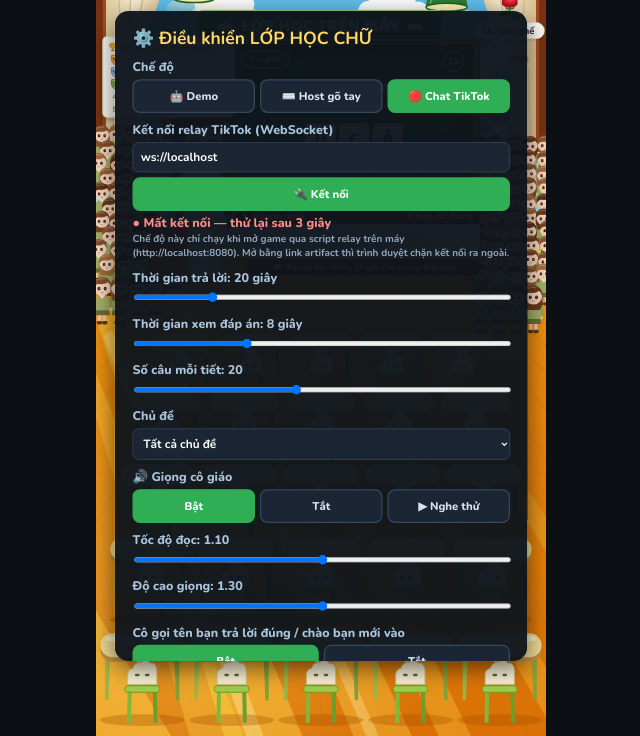
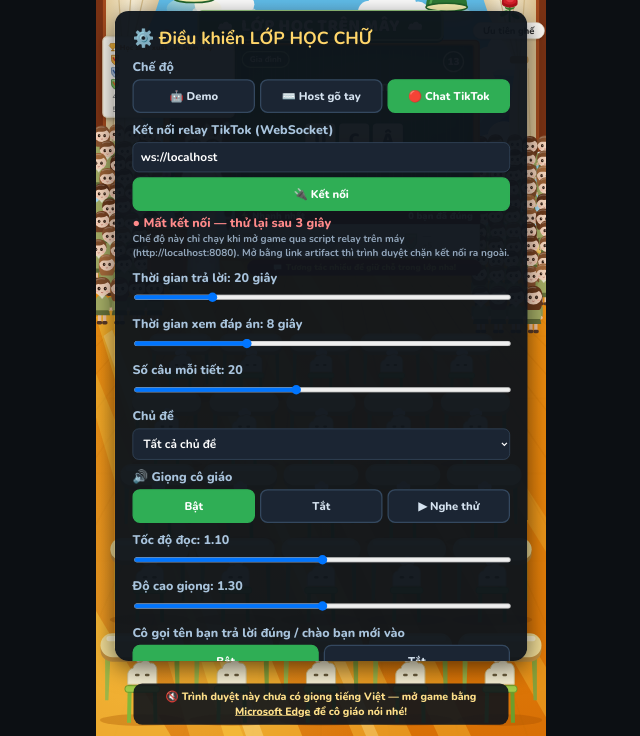
Before and after one commit to hungg7663-hue/lop-hoc-chu, a plain HTML site: page index.html in a window 1280 px wide. Both pictures are taken after a click on the icon 461 px from the left and 25 px from the top of the page. Shown: the part 64-800 px from the top of the page, without its empty margins (319-959 px from the left). Drawn offline with Linux system fonts and the light colour scheme.

Commit message:
Add files via upload

```diff
--- a/index.html
+++ b/index.html
@@ -489,6 +489,7 @@ svg{display:block;overflow:visible;}
  <div class="btns"><button id="bRestart">🔄 Tiết mới</button><button id="bNext">⏭ Câu tiếp</button><button id="bClose" class="pri">✔ Đóng</button></div>
  <p class="note">Phím tắt: <b>S</b> mở/đóng bảng này · <b>N</b> chốt đáp án / sang câu · <b>H</b> ô gõ tay (chế độ Host).<br>Khi live: mở toàn màn hình (F11), trong TikTok LIVE Studio/OBS chọn "Chụp cửa sổ" và bật âm thanh để khán giả nghe cô giáo.</p>
 </div>
+<div id="voiceHint" class="abs" style="left:60px;top:1196px;width:600px;padding:10px 14px;box-sizing:border-box;border-radius:14px;background:rgba(15,20,28,.9);color:#ffe08a;font-weight:800;font-size:17px;text-align:center;display:none;z-index:45">🔇 Trình duyệt này chưa có giọng tiếng Việt — mở game bằng <u>Microsoft Edge</u> để cô giáo nói nhé!</div>
 <div id="hostDock" class="abs">
  <input id="hName" placeholder="Tên khán giả"><input id="hText" placeholder="Bình luận / đáp án">
  <button id="hSend" style="background:#ffd34d">Gửi</button><button id="hGift" style="background:#ee2c97;color:#fff">🌹</button>
@@ -826,24 +827,26 @@ function revealBoard(){document.querySelectorAll('#tiles .tile').forEach(t=>t.cl
 const T=$('#teacher');function pose(p){T.classList.toggle('happy',p==='happy');}
 let talkI=null;function talk(on){clearInterval(talkI);T.classList.remove('mo');if(on)talkI=setInterval(()=>T.classList.toggle('mo'),150);}
 let voices=[];
+let hasVi=false;
 function loadVoices(){if(!('speechSynthesis' in window)){$('#voiceNote').textContent='Trình duyệt không hỗ trợ giọng đọc.';return;}
- voices=speechSynthesis.getVoices();const vi=voices.filter(v=>/^vi/i.test(v.lang)||/viet/i.test(v.name));const list=vi.length?vi:voices;
- $('#selVoice').innerHTML=list.map(v=>`<option value="${esc(v.name)}">${esc(v.name)} (${v.lang})</option>`).join('');
- if(CFG.voiceName&&list.some(v=>v.name===CFG.voiceName))$('#selVoice').value=CFG.voiceName;
- else if(vi.length){const g=vi.find(v=>/hoaimy|hoài my/i.test(v.name))||vi.find(v=>/google/i.test(v.name))||vi.find(v=>/linh|mai|female|nữ/i.test(v.name))||vi[0];$('#selVoice').value=g.name;}
- const male=vi.length&&vi.every(v=>/\bAn\b|nam|male/i.test(v.name)&&!/female/i.test(v.name));
- $('#voiceNote').textContent=vi.length?(male?'⚠️ Máy chỉ có giọng nam (Microsoft An). Muốn giọng nữ như video: mở game bằng Chrome (giọng Google) hoặc Edge (giọng HoaiMy).':'✓ Đã có giọng tiếng Việt.'):'⚠️ Máy chưa có giọng tiếng Việt. Dùng Chrome (có sẵn giọng Google tiếng Việt) hoặc cài gói giọng vi-VN cho hệ điều hành.';}
+ voices=speechSynthesis.getVoices();const vi=voices.filter(v=>/^vi/i.test(v.lang)||/viet|việt/i.test(v.name));hasVi=vi.length>0;
+ vi.sort((a,b)=>score(b)-score(a));function score(v){return /hoaimy|hoài my/i.test(v.name)?9:/natural|online/i.test(v.name)&&!/namminh/i.test(v.name)?6:/google/i.test(v.name)?5:/\bAn\b|namminh/i.test(v.name)?1:3;}
+ $('#selVoice').innerHTML=vi.length?vi.map(v=>`<option value="${esc(v.name)}">${esc(v.name)}</option>`).join(''):'<option value="">(Không có giọng tiếng Việt)</option>';
+ if(CFG.voiceName&&vi.some(v=>v.name===CFG.voiceName))$('#selVoice').value=CFG.voiceName;else if(vi.length)$('#selVoice').value=vi[0].name;
+ const onlyMale=vi.length&&vi.every(v=>/\bAn\b|namminh/i.test(v.name));
+ $('#voiceNote').textContent=!vi.length?'⚠️ Trình duyệt này không có giọng tiếng Việt (Chrome và OBS không có). Mở game bằng Microsoft Edge để cô giáo nói bằng giọng nữ HoaiMy như video.'
+  :onlyMale?'⚠️ Chỉ có giọng nam. Mở game bằng Microsoft Edge để có giọng nữ HoaiMy như video.':'✓ Đang dùng giọng tiếng Việt: '+vi[0].name;}
 if('speechSynthesis' in window){loadVoices();speechSynthesis.onvoiceschanged=loadVoices;}
 const SPQ=[];let spBusy=false,spSince=0,lastGreet=0;
 const speakName=n=>String(n).replace(/[^\p{L}\p{N} .]/gu,' ').replace(/\s+/g,' ').trim()||'bạn';
-function say(text,o={}){if(!CFG.voice||!('speechSynthesis' in window))return;const prio=o.prio??1;
+function say(text,o={}){if(!CFG.voice||!('speechSynthesis' in window)||!hasVi)return;const prio=o.prio??1;
  if(o.interrupt){try{speechSynthesis.cancel();}catch(e){}SPQ.length=0;spBusy=false;}
  if(spBusy&&performance.now()-spSince>9000){spBusy=false;}
  if(prio<2&&(SPQ.length>=2||(prio<1&&(spBusy||SPQ.length))))return;
  SPQ.push(text);pumpSpeech();}
 function pumpSpeech(){if(spBusy||!SPQ.length)return;const text=SPQ.shift();spBusy=true;spSince=performance.now();
- try{const u=new SpeechSynthesisUtterance(text);const v=voices.find(v=>v.name===$('#selVoice').value);
-  if(v){u.voice=v;u.lang=v.lang;}else u.lang='vi-VN';u.rate=CFG.rate;u.pitch=CFG.pitch;
+ try{const u=new SpeechSynthesisUtterance(text);const v=voices.find(v=>v.name===$('#selVoice').value);if(!v){spBusy=false;return;}
+  u.voice=v;u.lang=v.lang;u.rate=CFG.rate;u.pitch=/natural|online/i.test(v.name)?Math.min(CFG.pitch,1.25):CFG.pitch;
   u.onstart=()=>talk(true);u.onend=u.onerror=()=>{spBusy=false;talk(false);setTimeout(pumpSpeech,180);};speechSynthesis.speak(u);}
  catch(e){spBusy=false;}}
 function narrate(text,interrupt=true){say(text,{interrupt,prio:interrupt?3:2});}
@@ -954,7 +957,7 @@ addEventListener('keydown',e=>{if(e.target.tagName==='INPUT'||e.target.tagName==
 
 /* Trình duyệt chỉ cho đọc giọng sau lần bấm đầu tiên: bấm vào game là cô đọc lại câu hiện tại */
 let unlocked=false;
-function unlockVoice(e){if(unlocked)return;unlocked=true;if(e&&e.target&&e.target.closest&&e.target.closest('#panel'))return;
+function unlockVoice(e){if(unlocked)return;unlocked=true;if(CFG.voice&&!hasVi){const h=$('#voiceHint');h.style.display='block';setTimeout(()=>h.style.display='none',9000);}if(e&&e.target&&e.target.closest&&e.target.closest('#panel'))return;
  if(S.phase==='q'&&S.word)narrate(`Chào cả lớp nha! Câu ${S.q}! ${S.word.clue} Là chữ gì nào?`);}
 addEventListener('pointerdown',unlockVoice);addEventListener('keydown',unlockVoice);
 
```
